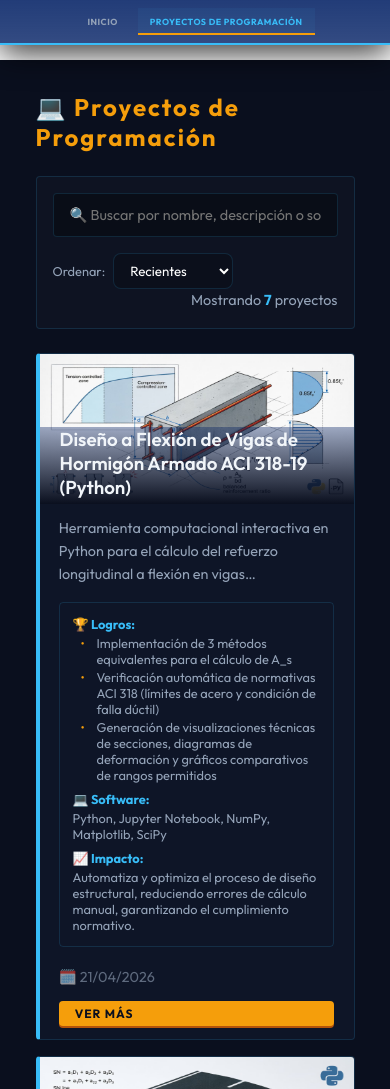
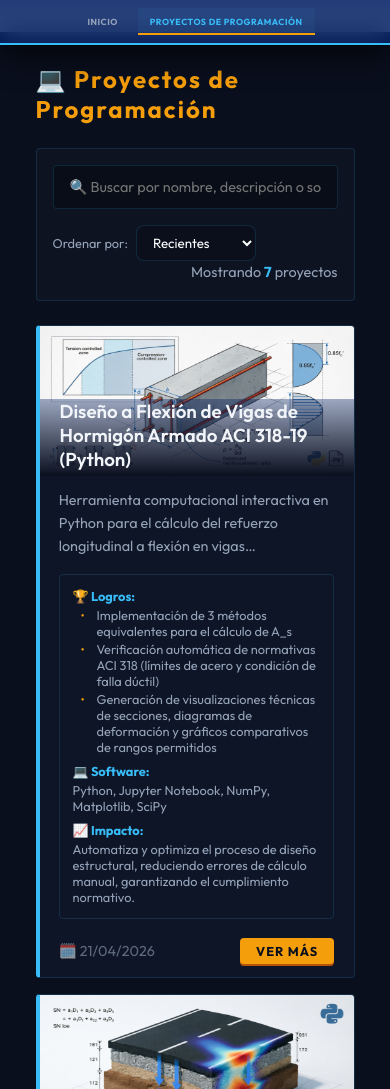
Before and after one commit to cing1/portafolio-mariocs, a plain HTML site: page proyectos_programacion.html in a window 390 px wide. Shown: the top 1089 px of the page. Drawn offline with Linux system fonts and the light colour scheme.

Commit message:
correcciones en responsive

```diff
--- a/css/responsive_portafolio.css
+++ b/css/responsive_portafolio.css
@@ -184,9 +184,6 @@
         border-right: none;
     }
 
-    main {
-        margin-top: 60px;
-    }
 
     .container {
         padding: 2rem 1rem;
@@ -263,23 +260,6 @@
         height: 150px;
     }
 
-    .proyecto-footer {
-        flex-direction: column;
-        gap: 0.75rem;
-        justify-content: flex-start;
-    }
-
-    .fecha-publicacion {
-        font-size: 0.7rem;
-        width: 100%;
-    }
-
-    .btn-small {
-        width: 100%;
-        padding: 0.3rem 1rem !important;
-        font-size: 0.75rem !important;
-    }
-
     .tag {
         font-size: 0.65rem;
         padding: 0rem 0.4rem;
--- a/proyectos_programacion.html
+++ b/proyectos_programacion.html
@@ -35,7 +35,7 @@
               />
             </div>
             <div class="ordenacion-container">
-              <label for="ordenar">Ordenar:</label>
+              <label for="ordenar">Ordenar por:</label>
               <select id="ordenar">
                 <option value="reciente">Recientes</option>
                 <option value="antiguo">Antiguos</option>
```
